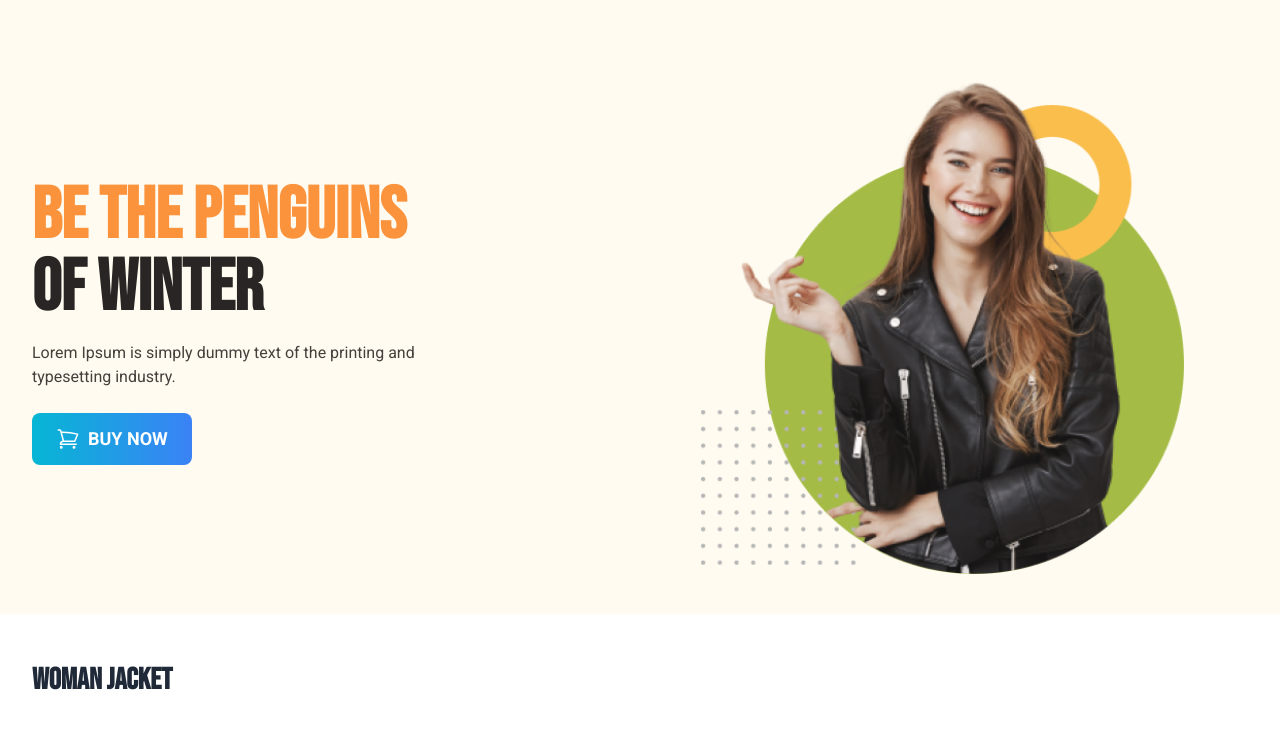
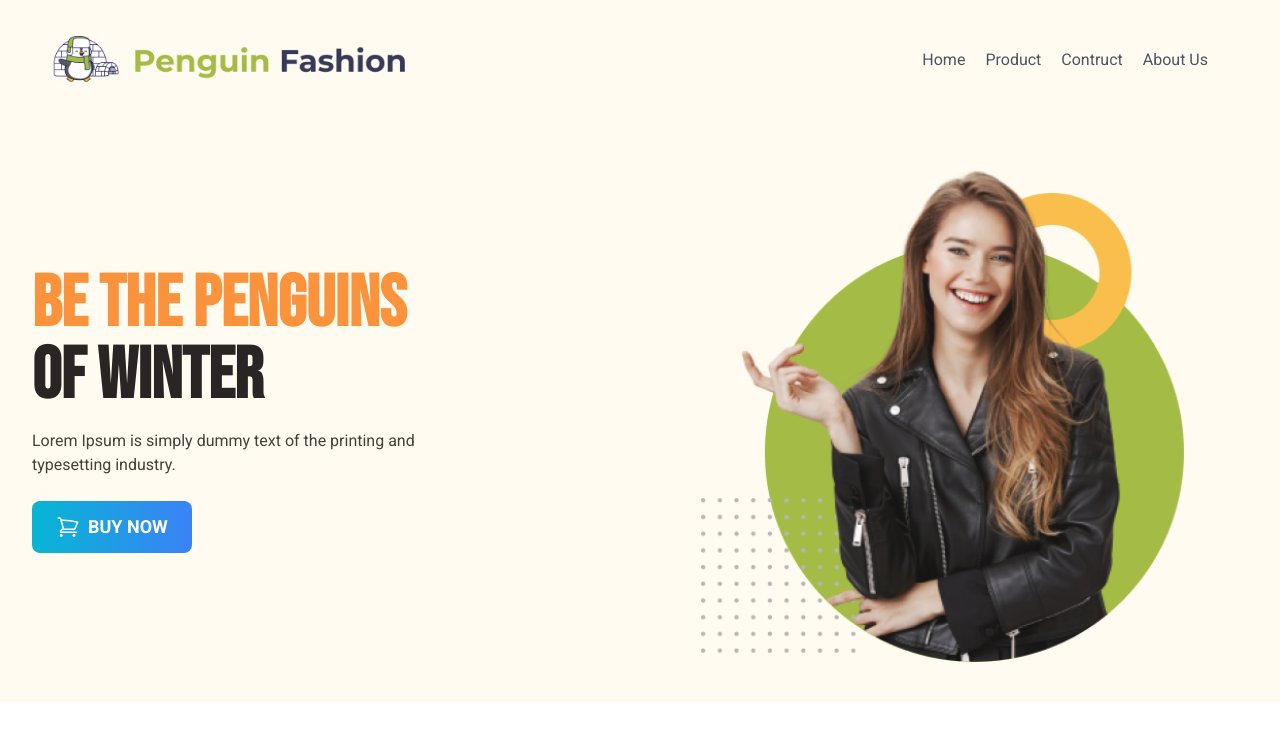
Before and after one commit to akhlas789/penguin-fashion, a plain HTML site: page index.html in a window 1280 px wide. Shown: the top 735 px of the page. Drawn offline with nearby package versions, Linux system fonts and the light colour scheme.

Commit message:
nav section complite

```diff
--- a/index.html
+++ b/index.html
@@ -24,7 +24,23 @@
     <!-- Header Section -->
     <header class="bg-[#fffbf0]">
       <nav class="max-w-7xl mx-auto px-4 md:px-8 py-4">
-        <!-- Navbar placeholder -->
+        <header class="text-gray-600 body-font">
+          <div
+            class="container mx-auto flex flex-wrap p-5 flex-col md:flex-row items-center"
+          >
+            <img
+              class="flex title-font font-medium items-center text-gray-900 mb-4 h-12 md:mb-0"
+            src="./icons/logo.png" alt="">
+            <nav
+              class="md:ml-auto flex flex-wrap items-center text-base justify-center"
+            >
+              <a class="mr-5 hover:text-gray-900">Home</a>
+              <a class="mr-5 hover:text-gray-900">Product</a>
+              <a class="mr-5 hover:text-gray-900">Contruct</a>
+              <a class="mr-5 hover:text-gray-900">About Us</a>
+            </nav>
+          </div>
+        </header>
       </nav>
       <div
         class="flex flex-col-reverse md:flex-row items-center justify-between max-w-7xl mx-auto px-4 md:px-8 py-10"
@@ -264,7 +280,7 @@
               <div class="flex justify-center items-center mb-4">
                 <img
                   class="h-[250px] w-full object-contain bg-slate-100 p-4 rounded-lg"
-                  src="./images/jacket-1.png"
+                  src="./images/jacket-4.png"
                   alt="Yellow Coat Jacket"
                 />
               </div>
@@ -317,7 +333,7 @@
               <div class="flex justify-center items-center mb-4">
                 <img
                   class="h-[250px] w-full object-contain bg-slate-100 p-4 rounded-lg"
-                  src="./images/jacket-2.png"
+                  src="./images/jacket-5.png"
                   alt="Ladies Jacket"
                 />
               </div>
@@ -369,7 +385,7 @@
               <div class="flex justify-center items-center mb-4">
                 <img
                   class="h-[250px] w-full object-contain bg-slate-100 p-4 rounded-lg"
-                  src="./images/jacket-3.png"
+                  src="./images/jacket-6.png"
                   alt="Winter Coat"
                 />
               </div>
```
